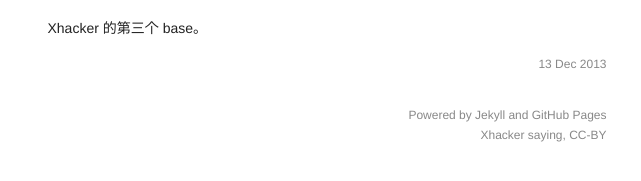
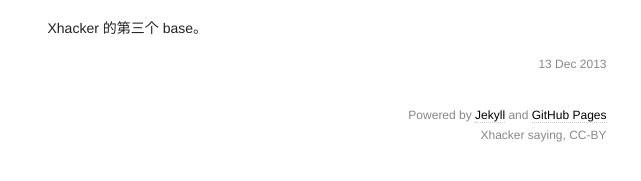
Before and after one commit to xhacker/xhacker.github.io, a Jekyll site: the page built from index.html, in a window 1280 px wide. Shown: the part 481-662 px from the top of the page, without its empty margins (315-956 px from the left). Built offline with Jekyll 4.4.1, drawn with Linux system fonts in a browser that asks for light colours; some of the changed lines change nothing that is shown.

Commit message:
Links in the footer.

```diff
--- a/_layouts/index.html
+++ b/_layouts/index.html
@@ -10,7 +10,7 @@
 <body>
 {{ content }}
 <footer>
-  <p>Powered by Jekyll and GitHub Pages</p>
+  <p>Powered by <a href="http://jekyllrb.com">Jekyll</a> and <a href="http://pages.github.com">GitHub Pages</a></p>
   <p>{{ site.author }} saying, {{ site.license }}</p>
 </footer>
 </body>
```
